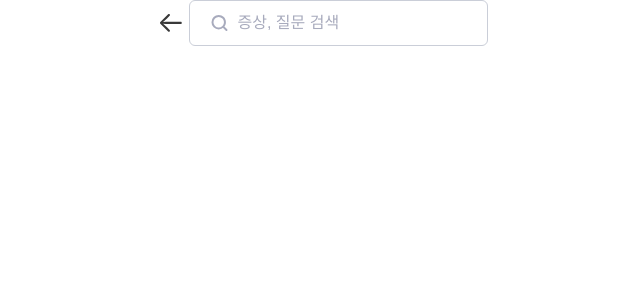
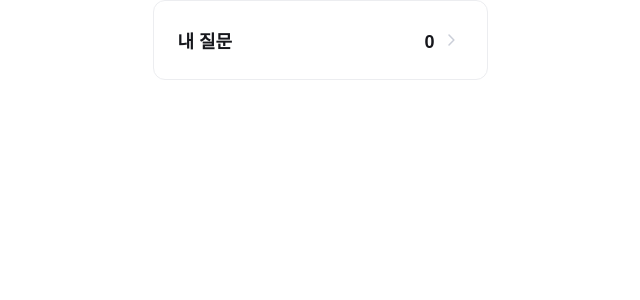
Before and after one commit to jisooooooooooo/36-COLLABORATION-WEB-GOODOC, a React (Vite) app: page / in a window 1280 px wide. Shown: the top 300 px of the page, without its empty margins (300-940 px from the left). Built offline with nearby package versions, Linux system fonts and the light colour scheme.

Commit message:
feat: QnAList 페이지 내 질문 컴포넌트 구현

```diff
--- a/src/App.tsx
+++ b/src/App.tsx
@@ -1,6 +1,8 @@
-import QnASearch from './pages/qna/qnaList/components/QnASearch';
+import MyQuestion from './pages/qna/qnaList/components/MyQuestion';
+// import QnASearch from './pages/qna/qnaList/components/QnASearch';
 
 function App() {
-  return <QnASearch></QnASearch>;
+  // return <QnASearch></QnASearch>;
+  return <MyQuestion></MyQuestion>;
 }
 export default App;
--- /dev/null
+++ b/src/pages/qna/qnaList/components/MyQuestion.tsx
@@ -0,0 +1,18 @@
+import ForwardArrow from '@shared/assets/svg/IconForwardArrow.svg?react';
+
+const MyQuestion = () => {
+  return (
+    <button
+      type="button"
+      className="flex justify-between items-end w-[335px] py-[27px] px-[24px] border border-[#ECEDF0] rounded-[12px]"
+    >
+      <span className="title-semi-18 text-CGray">내 질문</span>
+      <div className="flex  gap-[4px] items-end">
+        <span className="title-semi-18 text-CGray text-center">0</span>
+        <ForwardArrow className="w-[24px] h-[24px] " />
+      </div>
+    </button>
+  );
+};
+
+export default MyQuestion;
```
Also changed, not shown: src/shared/assets/svg/IconForwardArrow.svg (added).
